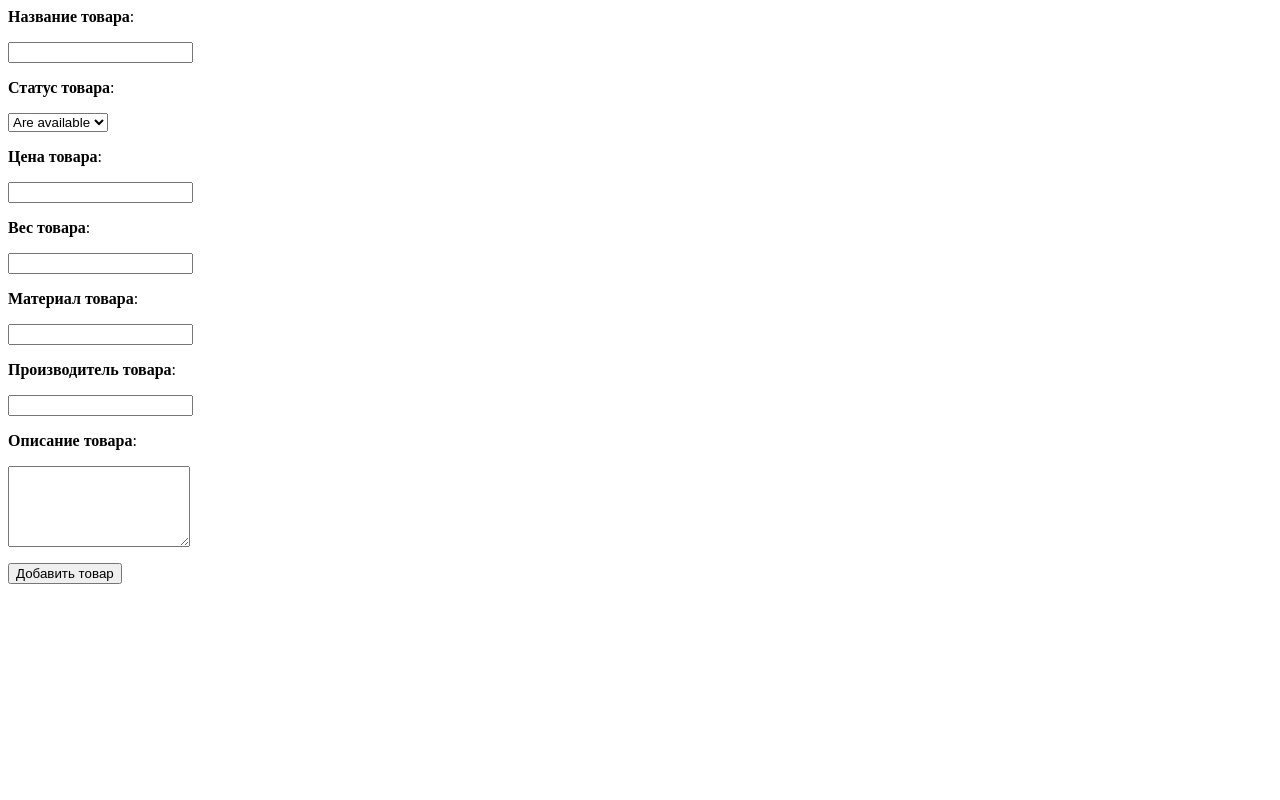
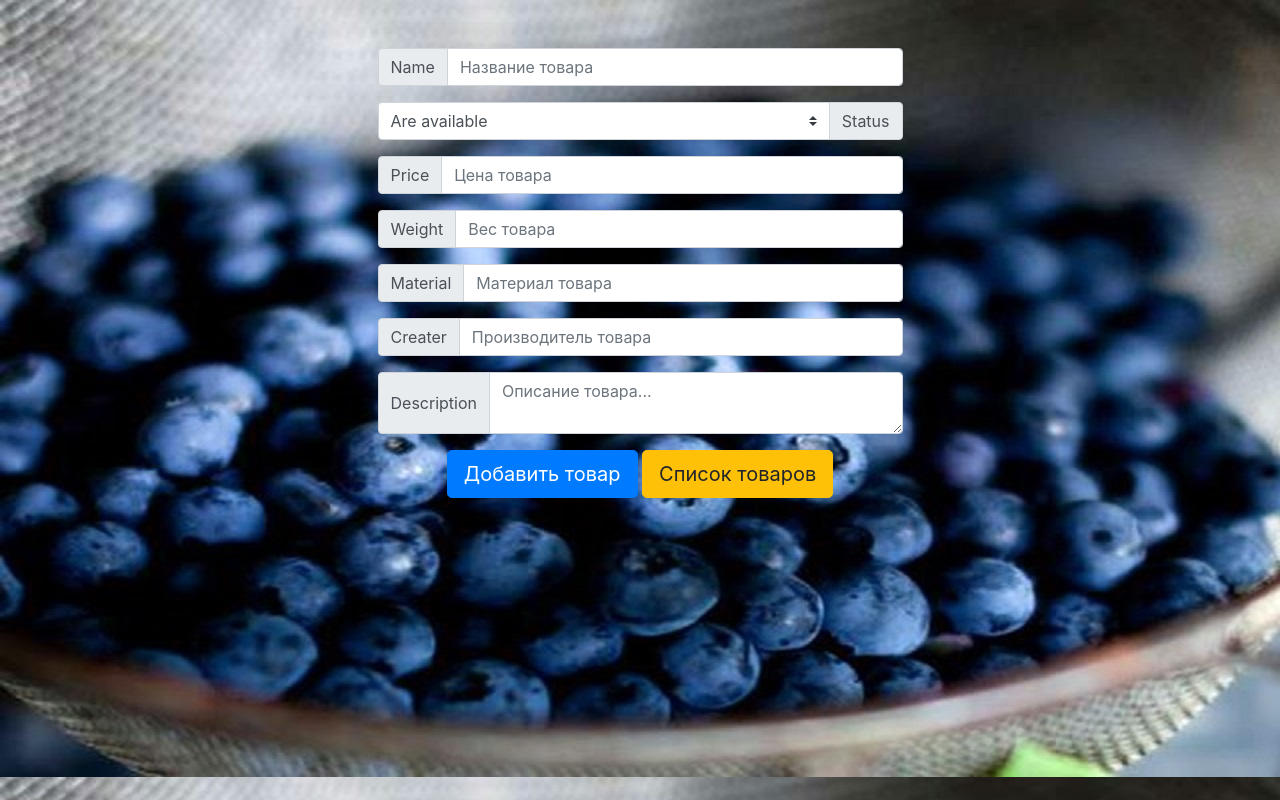
Before and after one commit to SilentNicholas/Shop, a PHP site: page /products.php in a window 1280 px wide. Run offline with PHP 8.4, Linux system fonts and the light colour scheme; some libraries are stand-ins or nearby versions.

Commit message:
Added option edit to table and add creative elements

```diff
--- a/products.php
+++ b/products.php
@@ -58,47 +58,84 @@ if(isset($data['do_products'])){
 }
 ?>
 
-<form action="./products.php" method="POST">
-	<p>
-		<p><strong>Название товара</strong>:</p>
-		<input type="text" name="name">
-	</p>
+<html>
+<head>
+    <meta charset="utf-8">
+    <meta name="viewport" content="width=device-width, initial-scale=1, shrink-to-fit=no">
 
-	<p>
-		<p><strong>Статус товара</strong>:</p>
-		<select type="text" name="status">
-			<option>Are available</option>
-			<option>Not available</option>
-		</select>
-	</p>
+    <link rel="stylesheet" href="https://stackpath.bootstrapcdn.com/bootstrap/4.3.1/css/bootstrap.min.css" href="bootstrap/css/bootstrap.min.css">
+    <style>
+        body {
+            background-image: url("./blackberry.jpeg");
+        }
+    </style>
+    </head>
+<body>
+	<form action="./products.php" method="POST">
+ 	<div class="container mt-5" align="center">
+ 	<div class="col-md-6">
+  <div class="input-group mb-3">
+   <div class="input-group-prepend">
+     <span class="input-group-text" id="basic-addon1">Name</span>
+   </div>
+  <input type="text" name="name" class="form-control" placeholder="Название товара" aria-label="name" aria-describedby="basic-addon1">
+</div>
 
-	<p>
-		<p><strong>Цена товара</strong>:</p>
-		<input type="text" name="price">
-	</p>
+<div class="input-group mb-3">
+  <select class="custom-select" name="status" id="inputGroupSelect02">
+    <option value="1">Are available</option>
+    <option value="2">Not available</option>
+  </select>
+  <div class="input-group-append">
+    <label class="input-group-text" for="inputGroupSelect02">Status</label>
+  </div>
+</div>
 
-	<p>
-		<p><strong>Вес товара</strong>:</p>
-		<input type="text" name="weight">
-	</p>
+ <div class="input-group mb-3">
+   <div class="input-group-prepend">
+     <span class="input-group-text" id="basic-addon1">Price</span>
+   </div>
+  <input type="text" name="price" class="form-control" placeholder="Цена товара" aria-label="price" aria-describedby="basic-addon1">
+</div>
 
-	<p>
-		<p><strong>Материал товара</strong>:</p>
-		<input type="text" name="material">
-	</p>
+<div class="input-group mb-3">
+   <div class="input-group-prepend">
+     <span class="input-group-text" id="basic-addon1">Weight</span>
+   </div>
+  <input type="text" name="weight" class="form-control" placeholder="Вес товара" aria-label="weight" aria-describedby="basic-addon1">
+</div>
 
-	<p>
-		<p><strong>Производитель товара</strong>:</p>
-		<input type="text" name="creater">
-	</p>
+	<div class="input-group mb-3">
+   <div class="input-group-prepend">
+     <span class="input-group-text" id="basic-addon1">Material</span>
+   </div>
+  <input type="text" name="material" class="form-control" placeholder="Материал товара" aria-label="material" aria-describedby="basic-addon1">
+</div>
 
-	<p>
-		<p><strong>Описание товара</strong>:</p>
-		<textarea type="text" name="description" rows="5" cols="20"></textarea>
-	</p>
+<div class="input-group mb-3">
+   <div class="input-group-prepend">
+     <span class="input-group-text" id="basic-addon1">Creater</span>
+   </div>
+  <input type="text" name="creater" class="form-control" placeholder="Производитель товара" aria-label="creater" aria-describedby="basic-addon1">
+</div>
 
-	<p>
-		<button type="submit" name="do_products">Добавить товар</button>
-	</p>
+<div class="input-group">
+  <div class="input-group-prepend">
+    <span class="input-group-text">Description</span>
+  </div>
+  <textarea class="form-control" name="description" aria-label="description" placeholder="Описание товара..."></textarea>
+</div>
+</div>
+
+<div class="container" align="center">
+	<div class="row">
+    <div class="mt-3 col">
+<button type="submit" name="do_products" class="btn btn-primary btn-lg">Добавить товар</button>
+<a class="btn btn-warning btn-lg" href="./table_products.php" role="button" name="edit">Список товаров</a>
 
 </form>
+<script src="https://code.jquery.com/jquery-3.3.1.slim.min.js" integrity="sha384-q8i/X+965DzO0rT7abK41JStQIAqVgRVzpbzo5smXKp4YfRvH+8abtTE1Pi6jizo" crossorigin="anonymous"></script>
+    <script src="https://cdnjs.cloudflare.com/ajax/libs/popper.js/1.14.7/umd/popper.min.js" integrity="sha384-UO2eT0CpHqdSJQ6hJty5KVphtPhzWj9WO1clHTMGa3JDZwrnQq4sF86dIHNDz0W1" crossorigin="anonymous"></script>
+    <script src="bootstrap/js/bootstrap.min.js"></script>
+</body>
+</html>
--- a/registration.php
+++ b/registration.php
@@ -19,7 +19,7 @@ require "dtabase/db.php";
 <div class="jumbotron container-sm" align="center">
 	<?php if(isset($_SESSION['remb_user'])){ ?>
 	<h1 class="display-4">Вы авторизованы!</h1>
-	<a class="btn btn-outline-secondary" href="./products.php"" role="button">Приступить к работе</a>
+	<a class="btn btn-outline-secondary" href="./products.php"" role="button">Добавить новый товар</a>
 	<a class="btn btn-success" btn-lg" href="./logout.php"" role="button">Выход</a>
 	<a class="btn btn-outline-secondary" btn-lg" href="./table_products.php"" role="button">Помотреть список товаров</a>
 	<?php }else{ ?>
```
Also changed, not shown: edit.php (added, +111 -0 lines), signup.php (+10 -7 lines), table_products.php (+11 -7 lines), blackberry.jpeg (added), modal1.jpg (deleted), order.php (added).
